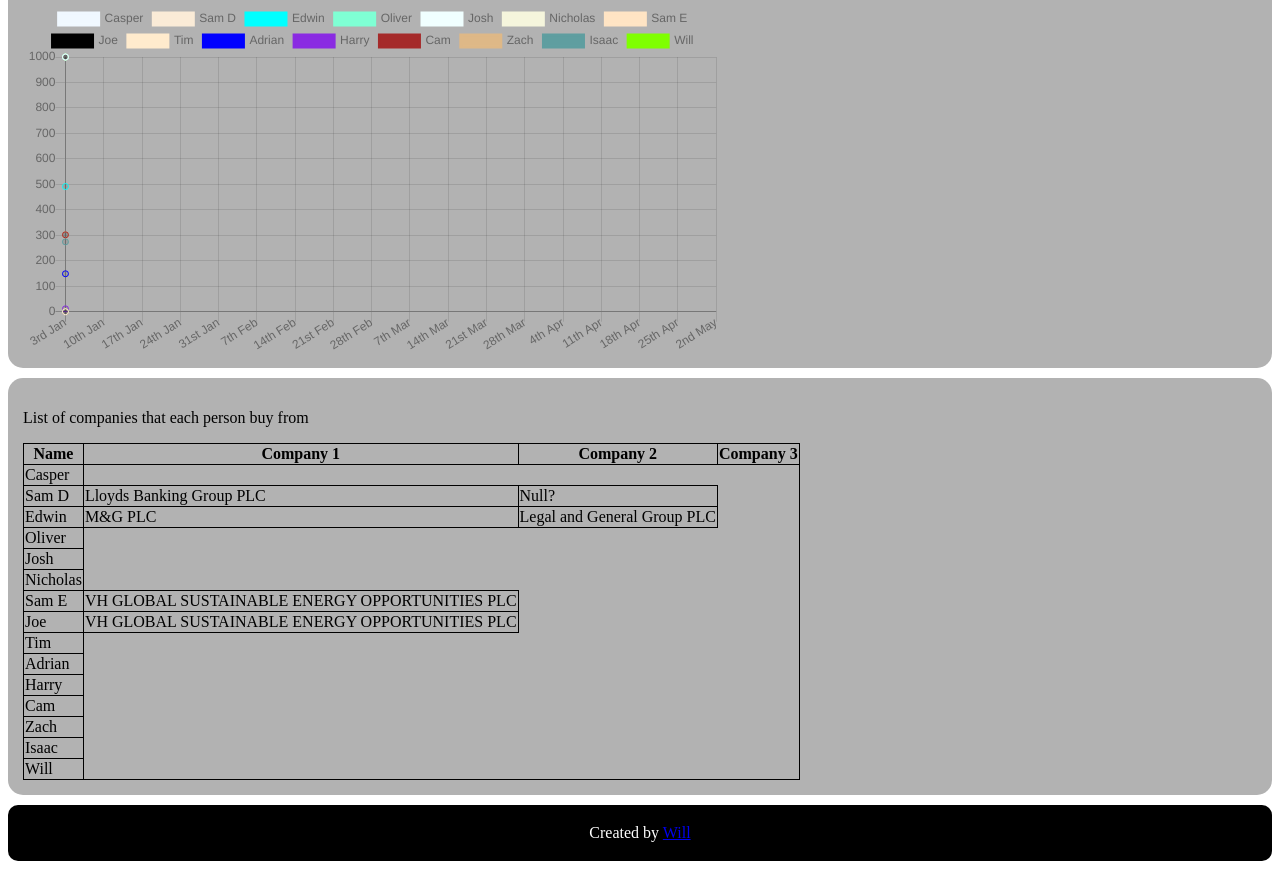
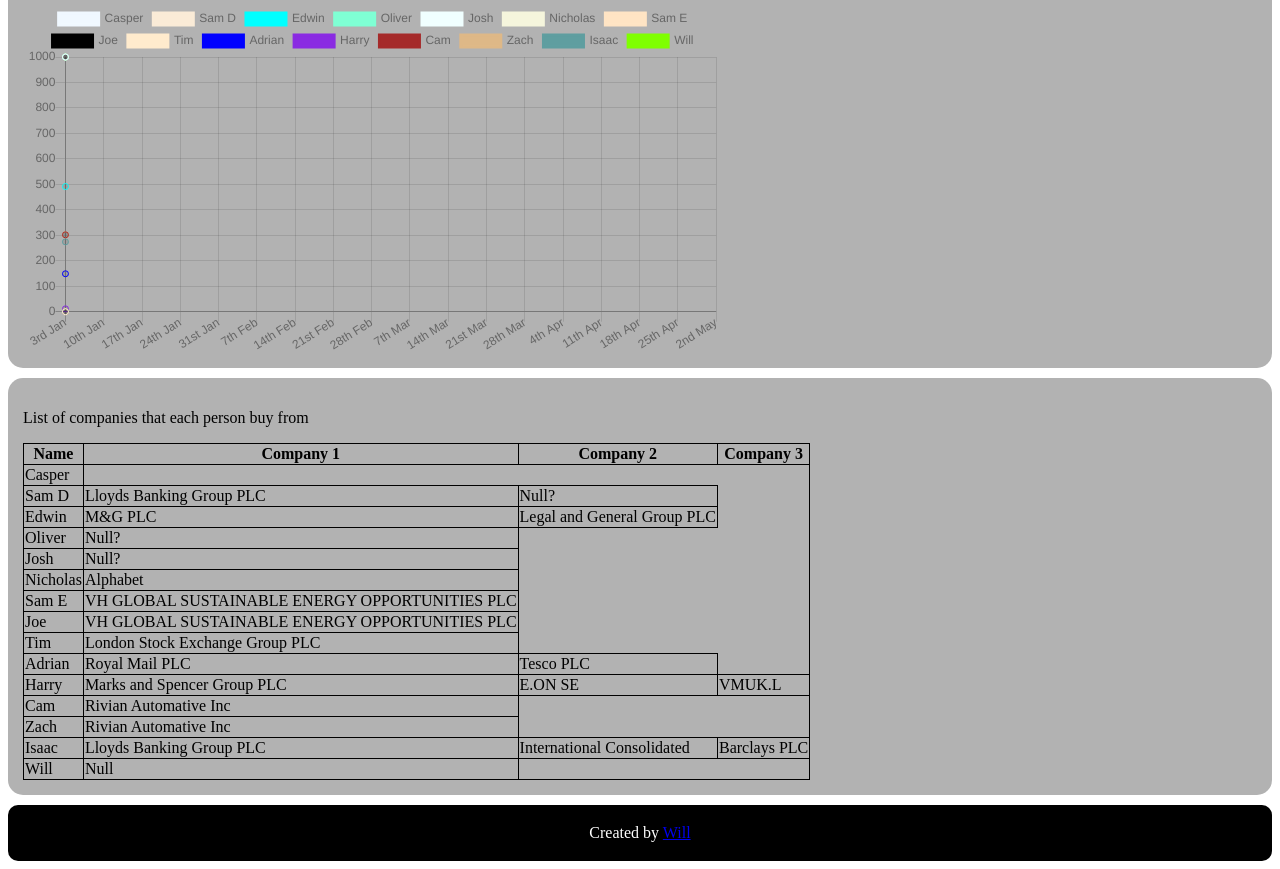
Before and after one commit to WillTheDeveloper/BrabenLeagueTable, a plain HTML site: page index.html in a window 1280 px wide. Shown: the part 789-1658 px from the top of the page. Drawn offline with nearby package versions, Linux system fonts and the light colour scheme.

Commit message:
Finished the current company table

```diff
--- a/index.html
+++ b/index.html
@@ -356,15 +356,24 @@
 					<td>
 						Oliver
 					</td>
+					<td>
+						Null?
+					</td>
 				</tr>
 				<tr>
 					<td>
 						Josh
 					</td>
+					<td>
+						Null?
+					</td>
 				</tr>
 				<tr>
 					<td>
 						Nicholas
+					</td>
+					<td>
+						Alphabet
 					</td>
 				</tr>
 				<tr>
@@ -387,35 +396,71 @@
 					<td>
 						Tim
 					</td>
+					<td>
+						London Stock Exchange Group PLC
+					</td>
 				</tr>
 				<tr>
 					<td>
 						Adrian
+					</td>
+					<td>
+						Royal Mail PLC
+					</td>
+					<td>
+						Tesco PLC
 					</td>
 				</tr>
 				<tr>
 					<td>
 						Harry
 					</td>
+					<td>
+						Marks and Spencer Group PLC
+					</td>
+					<td>
+						E.ON SE
+					</td>
+					<td>
+						VMUK.L
+					</td>
 				</tr>
 				<tr>
 					<td>
 						Cam
+					</td>
+					<td>
+						Rivian Automative Inc
 					</td>
 				</tr>
 				<tr>
 					<td>
 						Zach
 					</td>
+					<td>
+						Rivian Automative Inc
+					</td>
 				</tr>
 				<tr>
 					<td>
 						Isaac
 					</td>
+					<td>
+						Lloyds Banking Group PLC
+					</td>
+					<td>
+						International Consolidated
+					</td>
+					<td>
+						Barclays PLC
+					</td>
 				</tr>
 				<tr>
 					<td>
 						Will
+					</td>
+					<td>
+						Null
 					</td>
 				</tr>
 			</table>
```
